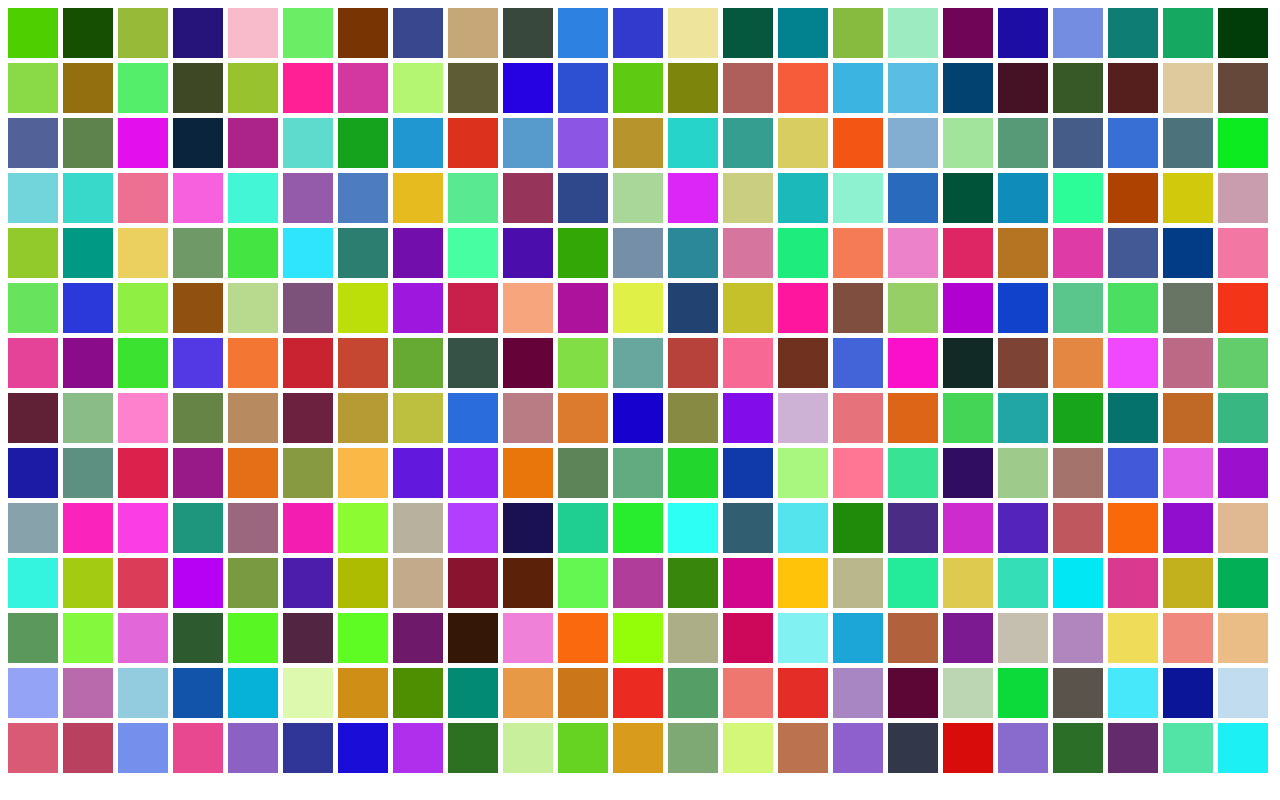
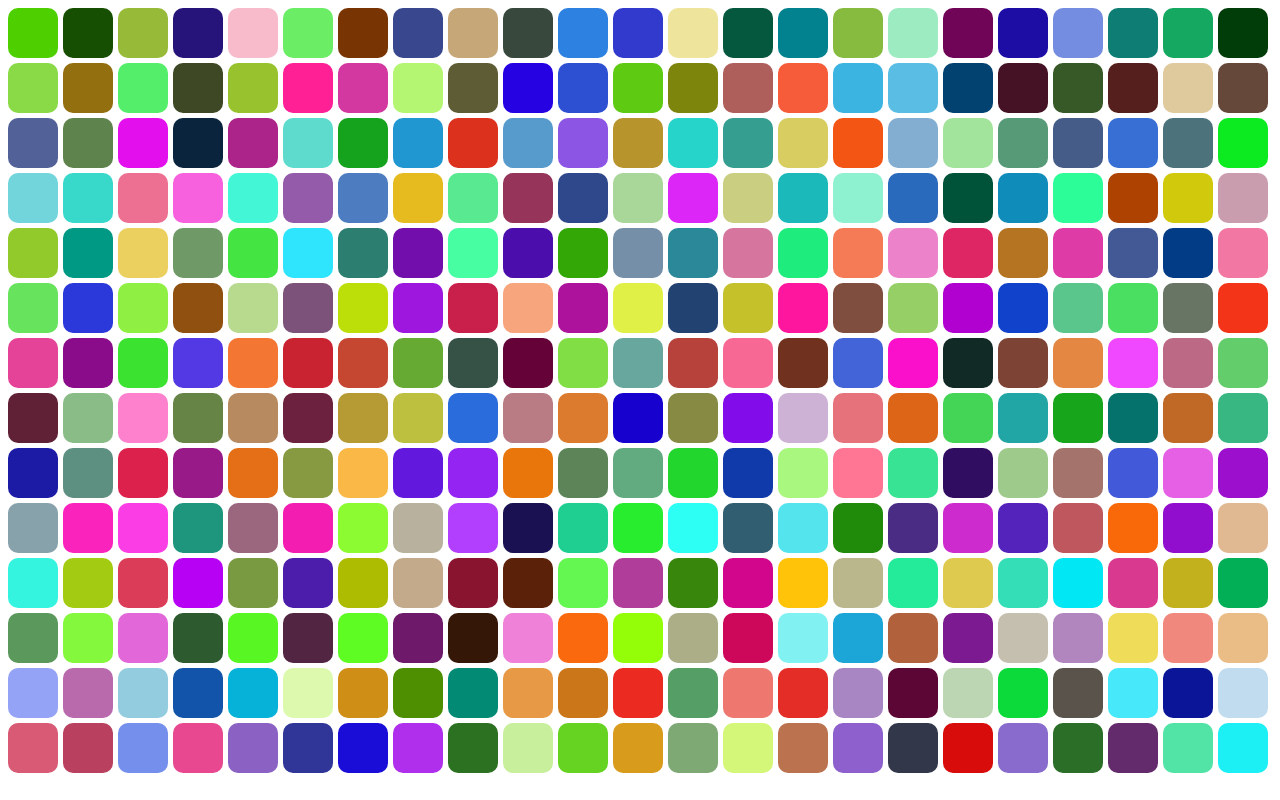
Before and after one commit to mrkshx/pixeldidoo, an Angular app: page / in a window 1280 px wide. Built offline with nearby package versions, Linux system fonts and the light colour scheme.

Commit message:
added border-radius

```diff
--- a/src/app/component/pixel/pixel.component.scss
+++ b/src/app/component/pixel/pixel.component.scss
@@ -1,4 +1,5 @@
 div {
   height: 50px;
   width: 50px;
+  border-radius:  20%;
 }
--- a/src/app/component/pixel/pixel.component.ts
+++ b/src/app/component/pixel/pixel.component.ts
@@ -7,6 +7,7 @@ import { Component, OnInit } from '@angular/core';
 })
 export class PixelComponent implements OnInit {
   color = '#'
+  borderColor = '#'
 
   constructor() { }
 
```
